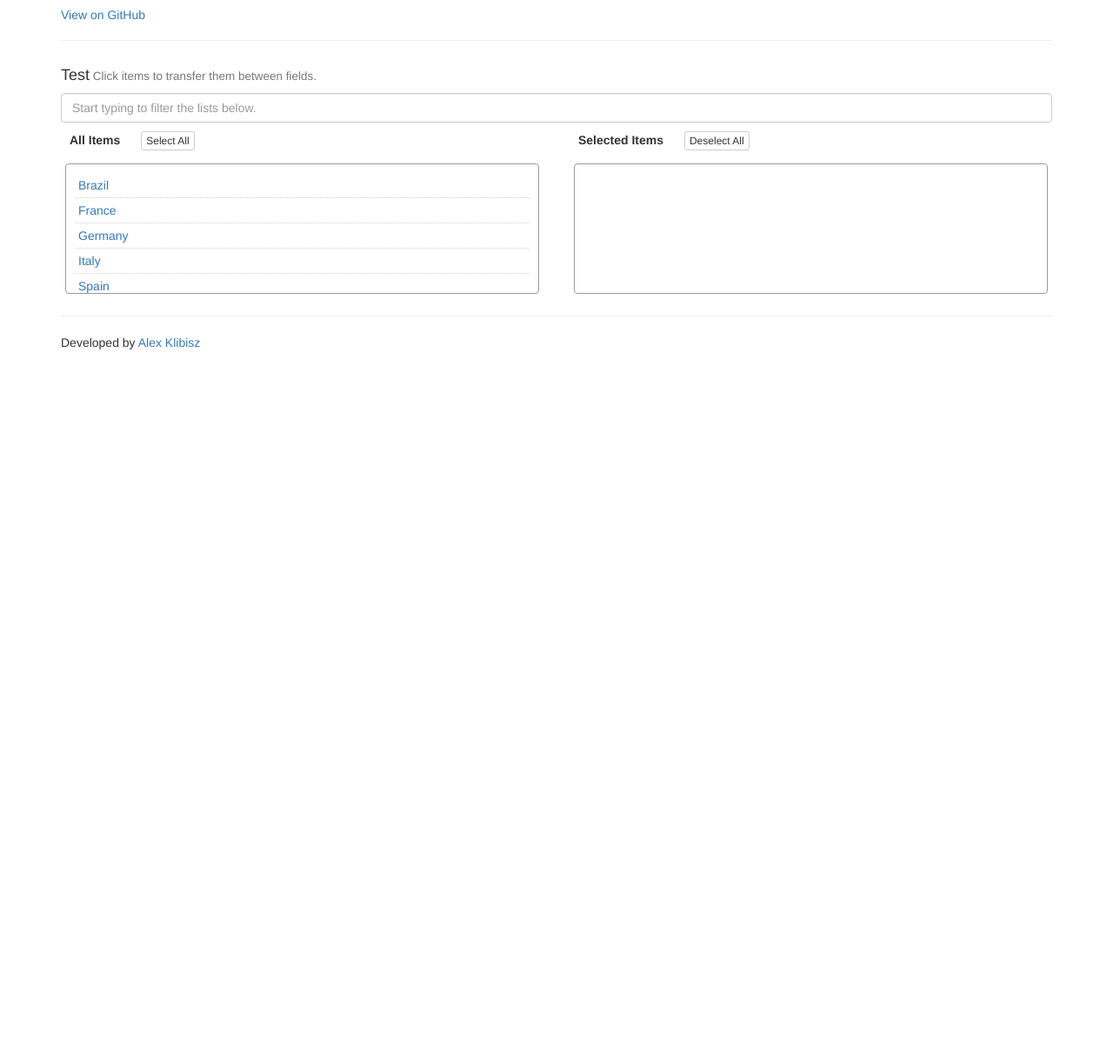
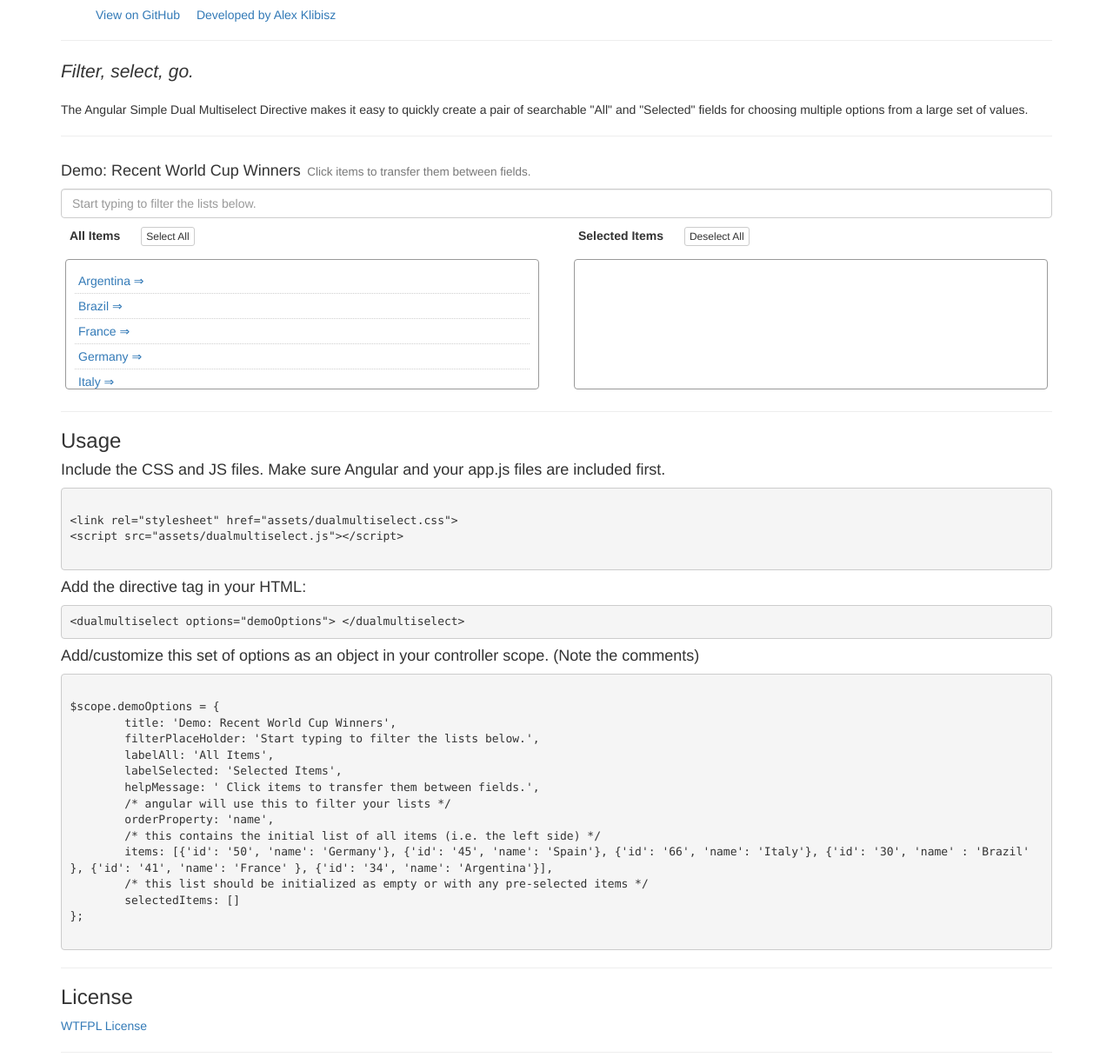
Before and after one commit to alexklibisz/angular-dual-multiselect-directive, a plain HTML site: page index.html in a window 1280 px wide. Shown: the part 76-1300 px from the top of the page at 87% size. Before the commit the page ends 800 px from the top, so only its background shows below. Drawn offline with nearby package versions, Linux system fonts and the light colour scheme.

Commit message:
finished demo page

```diff
--- /dev/null
+++ b/UsagePartial.html
@@ -0,0 +1,27 @@
+<h3>Usage</h3>
+
+		<h4>Include the CSS and JS files. Make sure Angular and your app.js files are included first.</h4>
+		<pre><code class="html">
+&lt;link rel="stylesheet" href="assets/dualmultiselect.css"&gt;
+&lt;script src="assets/dualmultiselect.js"&gt;&lt;/script&gt;
+		</code></pre>
+
+		<h4>Add the directive tag in your HTML:</h4>
+		<pre><code class="html">&lt;dualmultiselect options="demoOptions"&gt; &lt;/dualmultiselect&gt;</code></pre>
+
+		<h4>Add/customize this set of options as an object in your controller scope. (Note the comments)</h4>
+		<pre><code class="js">
+$scope.demoOptions = {
+	title: 'Demo: Recent World Cup Winners',
+	filterPlaceHolder: 'Start typing to filter the lists below.',
+	labelAll: 'All Items',
+	labelSelected: 'Selected Items',
+	helpMessage: ' Click items to transfer them between fields.',
+	/* angular will use this to filter your lists */
+	orderProperty: 'name',
+	/* this contains the initial list of all items (i.e. the left side) */
+	items: [{'id': '50', 'name': 'Germany'}, {'id': '45', 'name': 'Spain'}, {'id': '66', 'name': 'Italy'}, {'id': '30', 'name' : 'Brazil' }, {'id': '41', 'name': 'France' }, {'id': '34', 'name': 'Argentina'}],
+	/* this list should be initialized as empty or with any pre-selected items */
+	selectedItems: []
+};
+		</code></pre>
--- a/assets/DemoController.js
+++ b/assets/DemoController.js
@@ -1,13 +1,13 @@
 demo.controller('DemoController',  function($scope, $location) {
 
 	$scope.demoOptions = {
-		title: 'Test',
+		title: 'Demo: Recent World Cup Winners',
 		filterPlaceHolder: 'Start typing to filter the lists below.',
 		labelAll: 'All Items',
 		labelSelected: 'Selected Items',
 		helpMessage: ' Click items to transfer them between fields.',
 		orderProperty: 'name',
-		items: [{"id": "50", "name": "Germany"}, {"id": "45", "name": "Spain"}, {"id": "66", "name": "Italy"}, {"id": "30", "name" : "Brazil" }, {"id": "41", "name": "France" }],
+		items: [{'id': '50', 'name': 'Germany'}, {'id': '45', 'name': 'Spain'}, {'id': '66', 'name': 'Italy'}, {'id': '30', 'name' : 'Brazil' }, {'id': '41', 'name': 'France' }, {'id': '34', 'name': 'Argentina'}],
 		selectedItems: []
 	};
 
--- /dev/null
+++ b/assets/demo.css
@@ -0,0 +1,8 @@
+.page-header ul{
+    list-style-type: none;
+}
+
+.page-header ul li {
+	display: inline;
+	margin-right: 15px;
+}
--- a/assets/dual-multiselect-directive.js
+++ /dev/null
@@ -1,30 +0,0 @@
-/*
-
-	Created by Alex Klibisz, aklibisz@utk.edu
-	February 2015
-
-*/
-
-var a;
-a = angular.module("dualmultiselect", []), a.directive("dualmultiselect", [function() {
-	return {
-		restrict: 'E',
-		scope: {
-			options: '='
-		},
-		controller: function($scope) {
-			$scope.transfer = function(from, to, index) {
-				if (index >= 0) {
-					to.push(from[index]);
-					from.splice(index, 1);
-				} else {
-					for (var i = 0; i < from.length; i++) {
-						to.push(from[i]);
-					}
-					from.length = 0;
-				}
-			};
-		},
-		template: '<div class="dualmultiselect"> <div class="row"> <div class="col-lg-12 col-md-12 col-sm-12"> <h4>{{options.title}}<small>{{options.helpMessage}}</small> </h4> <input class="form-control" placeholder="{{options.filterPlaceHolder}}" ng-model="searchTerm"> </div></div><div class="row"> <div class="col-lg-6 col-md-6 col-sm-6"> <label>{{options.labelAll}}</label> <button class="btn btn-default btn-xs" ng-click="transfer(options.items, options.selectedItems, -1)"> Select All </button> <div class="pool"> <ul> <li ng-repeat="item in options.items | filter: searchTerm | orderBy: options.orderProperty"> <a href="" ng-click="transfer(options.items, options.selectedItems, options.items.indexOf(item))">{{item.name}}</a> </li></ul> </div></div><div class="col-lg-6 col-md-6 col-sm-6"> <label>{{options.labelSelected}}</label> <button class="btn btn-default btn-xs" ng-click="transfer(options.selectedItems, options.items, -1)"> Deselect All </button> <div class="pool"> <ul> <li ng-repeat="item in options.selectedItems | filter: searchTerm | orderBy: options.orderProperty"> <a href="" ng-click="transfer(options.selectedItems, options.items, options.selectedItems.indexOf(item))">{{item.name}}</a> </li></ul> </div></div></div></div>'
-	};
-}]);
--- /dev/null
+++ b/assets/dualmultiselect.js
@@ -0,0 +1,28 @@
+/*
+Created by Alex Klibisz, aklibisz@utk.edu
+February 2015
+*/
+
+var a;
+a = angular.module("dualmultiselect", []), a.directive("dualmultiselect", [function() {
+	return {
+		restrict: 'E',
+		scope: {
+			options: '='
+		},
+		controller: function($scope) {
+			$scope.transfer = function(from, to, index) {
+				if (index >= 0) {
+					to.push(from[index]);
+					from.splice(index, 1);
+				} else {
+					for (var i = 0; i < from.length; i++) {
+						to.push(from[i]);
+					}
+					from.length = 0;
+				}
+			};
+		},
+		template: '<div class="dualmultiselect"> <div class="row"> <div class="col-lg-12 col-md-12 col-sm-12"> <h4>{{options.title}}<small>&nbsp;{{options.helpMessage}}</small> </h4> <input class="form-control" placeholder="{{options.filterPlaceHolder}}" ng-model="searchTerm"> </div></div><div class="row"> <div class="col-lg-6 col-md-6 col-sm-6"> <label>{{options.labelAll}}</label> <button class="btn btn-default btn-xs" ng-click="transfer(options.items, options.selectedItems, -1)"> Select All </button> <div class="pool"> <ul> <li ng-repeat="item in options.items | filter: searchTerm | orderBy: options.orderProperty"> <a href="" ng-click="transfer(options.items, options.selectedItems, options.items.indexOf(item))">{{item.name}}&nbsp;&rArr; </a> </li></ul> </div></div><div class="col-lg-6 col-md-6 col-sm-6"> <label>{{options.labelSelected}}</label> <button class="btn btn-default btn-xs" ng-click="transfer(options.selectedItems, options.items, -1)"> Deselect All </button> <div class="pool"> <ul> <li ng-repeat="item in options.selectedItems | filter: searchTerm | orderBy: options.orderProperty"> <a href="" ng-click="transfer(options.selectedItems, options.items, options.selectedItems.indexOf(item))"> &lArr;&nbsp;{{item.name}}</a> </li></ul> </div></div></div></div>'
+	};
+}]);
--- a/index.html
+++ b/index.html
@@ -5,8 +5,13 @@
 
 <!-- Latest compiled and minified CSS -->
 <link rel="stylesheet" href="https://maxcdn.bootstrapcdn.com/bootstrap/3.3.2/css/bootstrap.min.css">
-<link rel="stylesheet" href="assets/style.css">
+<link rel="https://cdnjs.cloudflare.com/ajax/libs/prettify/r298/prettify.min.css">
+<link rel="stylesheet" href="assets/demo.css">
+<link rel="stylesheet" href="assets/dualmultiselect.css">
 
+<link rel="stylesheet" href="https://cdnjs.cloudflare.com/ajax/libs/highlight.js/8.4/styles/default.min.css">
+<script src="https://cdnjs.cloudflare.com/ajax/libs/highlight.js/8.4/highlight.min.js"></script>
+<script>hljs.initHighlightingOnLoad();</script>
 
 </head>
 <body ng-app="demo">
@@ -14,25 +19,43 @@
 
 		<div class="page-header">
 			<h2>Angular Dual MultiSelect Directive Demo</h2>
-			<p><a href="https://github.com/alexklibisz/angular-dual-multiselect-directive">View on GitHub</a></p>
+			<ul>
+				<li><a href="https://github.com/alexklibisz/angular-dual-multiselect-directive">View on GitHub</a></li>
+				<li><a href="http://alexklibisz.github.io">Developed by Alex Klibisz</a></li>
+			</ul>
 		</div>
+
+		<p class="lead"><em>Filter, select, go.</em></p>
+		<p>The Angular Simple Dual Multiselect Directive makes it easy to quickly create a pair of searchable
+			"All" and "Selected" fields for choosing multiple options from a large set of values.</p>
+		<hr/>
 
  		<dualmultiselect options="demoOptions">
 		</dualmultiselect>
+		<hr/>
 
+		<a name="usage"></a>
+		<div ng-include="'UsagePartial.html'"></div>
 		<hr/>
+
+		<h3>License</h3>
+		<p><a href="http://www.wtfpl.net/">WTFPL License</a></p>
+		<hr/>
+
 		<p>Developed by <a href="http://alexklibisz.github.io">Alex Klibisz</a></p>
 	</div>
 
 <script src="//ajax.googleapis.com/ajax/libs/angularjs/1.4.0-beta.1/angular.min.js"></script>
 <script src="assets/app.js"></script>
 <script src="assets/DemoController.js"></script>
-<script src="assets/dual-multiselect-directive.js"></script>
+<script src="assets/dualmultiselect.js"></script>
 
 <script src="https://ajax.googleapis.com/ajax/libs/jquery/1.11.2/jquery.min.js"></script>
 <!-- Latest compiled and minified JavaScript -->
 <script src="https://maxcdn.bootstrapcdn.com/bootstrap/3.3.2/js/bootstrap.min.js"></script>
 
 
+
+
 </body>
 </html>
```
Also changed, not shown: assets/template.html (+3 -3 lines), assets/dualmultiselect.css (renamed from assets/style.css).
